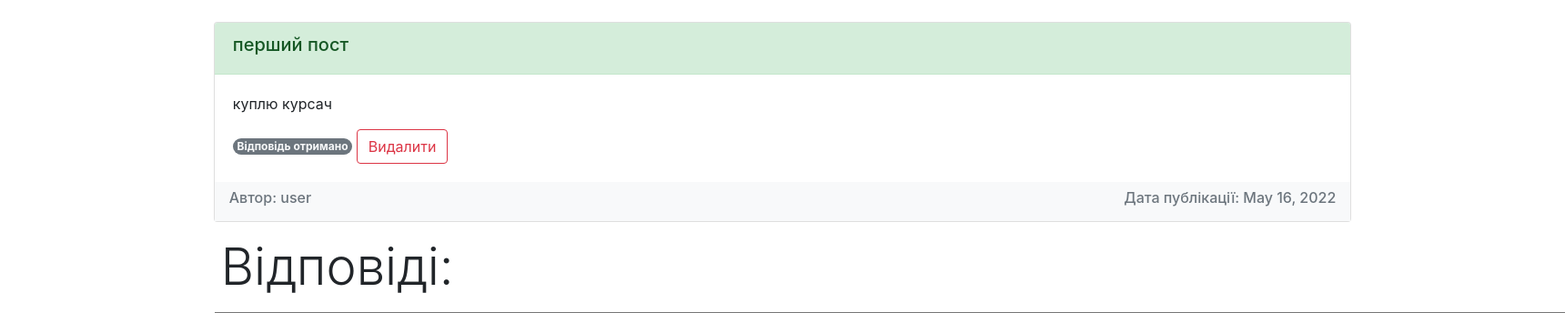
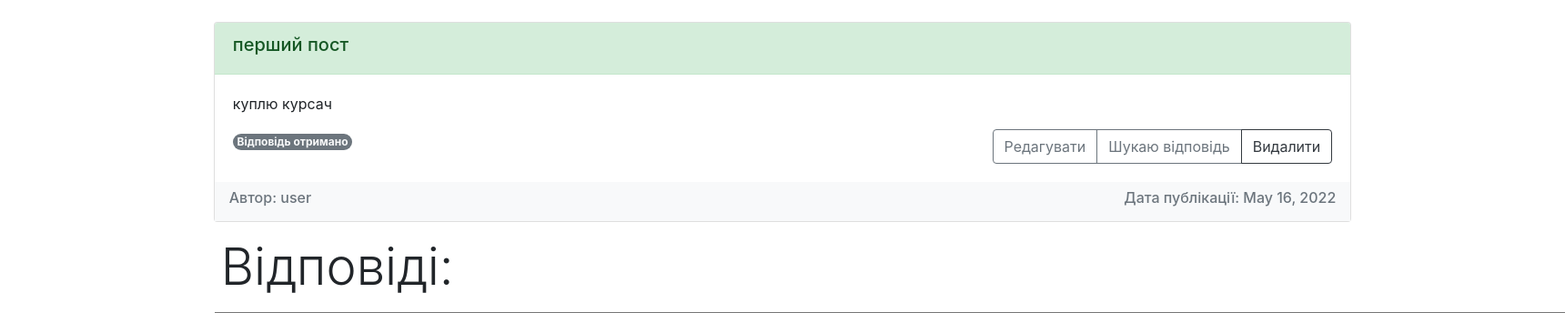
Before and after one commit to gooddemiurge/advice, a Django app: page /1 in a window 1720 px wide; the page is wider, and only the part inside the window is pictured. Shown: the part 86-430 px from the top of that part at 91% size. Run offline with Django 3.2, Linux system fonts and the light colour scheme; a user stored in the database is signed in; data comes from the database, SQL or seed files in the repository; both versions use the stored data as it was after the commit; some libraries are stand-ins or nearby versions.

Commit message:
[dfkz-5] Change post status (#1)
* changed button color

* Зробила функцію зміни статусу питання

* PR feedback

Co-authored-by: Катерина <Me@example.com>

```diff
--- a/advice/advice_app/templates/advice_app/detail.html
+++ b/advice/advice_app/templates/advice_app/detail.html
@@ -6,20 +6,35 @@
 
 {% block content %}
 <div class="row justify-content-center">
+
     <div class="col-xl-9">
     <div class="card mt-4 mx-3">
-      <div class="card-header alert-success"><h5>{{ object.title }}</h5></div>
+      <div class="card-header alert-success">
+          <h5>{{ object.title }}</h5>
+      </div>
+
       <div class="card-body">
         <p class="card-text">{{ object.question }}</p>
+
         {% if object.isClosed %}
           <span class="badge rounded-pill bg-secondary text-light">Відповідь отримано</span>
         {% else %}
           <span class="badge rounded-pill bg-success text-light">Питання відкрите</span>
         {% endif %}
+
         {% if request.user == object.author %}
-          <a href="{% url 'delete' object.id %}" class="btn btn-outline-danger">Видалити</a>
+          <div class="btn-group float-right" role="group">
+          <a href="#" class="float-right btn btn-outline-secondary">Редагувати</a>
+        {% if object.isClosed %}
+          <a href="{% url 'status' object.id %}" class="float-right btn btn-outline-secondary">Шукаю відповідь</a>
+        {% else %}
+          <a href="{% url 'status' object.id %}" class="float-right btn btn-outline-secondary">Відповідь отримав</a>
+        {% endif %}
+          <a href="{% url 'delete' object.id %}" class="float-right btn btn-outline-dark">Видалити</a>
+          </div>
         {% endif %}
       </div>
+
       <div class="navbar navbar-light bg-light text-muted">
         <h6>Автор: {{ object.author }}</h6>
         <h6>Дата публікації: {{ object.date }}</h6>
@@ -33,6 +48,7 @@
         <button type="submit" class="btn btn-success">Додати</button>
     </form>
         </div>
+
     {% if object.answers.all %}
       {% for i in object.answers.all %}
         <div class="card mt-4 mx-3">
@@ -51,6 +67,7 @@
     {% else %}
       <p class="display-6 mx-4 my-3">Наразі відповідей немає</p>
     {% endif %}
+
     </div>
 </div>
 {% endblock %}
--- a/advice/advice_app/templates/advice_app/post.html
+++ b/advice/advice_app/templates/advice_app/post.html
@@ -13,5 +13,5 @@
     </div>
   {% endfor %}
 {% else %}
-  <p>Наразі дописів немає</p>
+  <p class="mx-4 my-3">Наразі дописів немає</p>
 {% endif %}
--- a/advice/advice_app/urls.py
+++ b/advice/advice_app/urls.py
@@ -10,5 +10,6 @@ urlpatterns = [
     path('login', views.login, name='login'),
     path('posts', views.My_posts.as_view(), name='posts'),
     path('delete/<int:pk>', views.delete_post, name='delete'),
-    path('del_ans/<int:pk>', views.delete_answer, name='del_ans')
+    path('del_ans/<int:pk>', views.delete_answer, name='del_ans'),
+    path('status/<int:pk>', views.change_status, name='status')
 ]
--- a/advice/advice_app/views.py
+++ b/advice/advice_app/views.py
@@ -23,7 +23,7 @@ class My_posts(ListView):
     template_name = "advice_app/my_posts.html"
 
     def get_queryset(self):
-        return Post.objects.filter(author=self.request.user)
+        return Post.objects.filter(author=self.request.user).order_by('-id')
 
 def delete_post(request, pk=None):
     post_to_delete = Post.objects.get(id=pk)
@@ -34,6 +34,13 @@ def delete_answer(request, pk=None):
     page = request.META.get('HTTP_REFERER')
     answer_to_delete = Answer.objects.get(id=pk)
     answer_to_delete.delete()
+    return redirect(page)
+
+def change_status(request, pk=None):
+    page = request.META.get('HTTP_REFERER')
+    post = Post.objects.get(id=pk)
+    post.isClosed = not post.isClosed
+    post.save()
     return redirect(page)
 
 class Post_detail(FormMixin, DetailView):
```
Also changed, not shown: advice/db.sqlite3.
